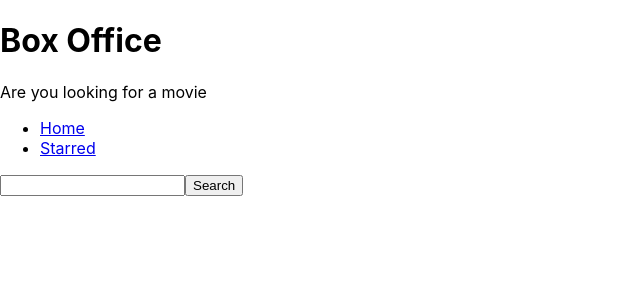
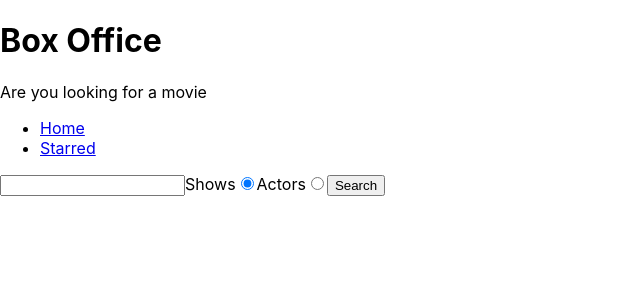
Before and after one commit to singhabhi02/Box-Office-app, a React (Create React App) app: page / in a window 1280 px wide. Shown: the top 300 px of the page, without its empty margins (0-640 px from the left). Built offline with nearby package versions, Linux system fonts and the light colour scheme.

Commit message:
added search for actors

```diff
--- a/src/Pages/Home.jsx
+++ b/src/Pages/Home.jsx
@@ -1,24 +1,35 @@
 import { useState } from 'react';
-import { searchForShows } from './../api/tvmaze';
+import {  searchForShows ,searchForPeople} from './../api/tvmaze';
 
 const Home = () => {
   const [searchStr, setSearchStr] = useState('');
   const [apiData, setApiData] = useState(null);
   const [apiDataError, setApiDataError] = useState(null);
+  const [ searchOption, setSearchOption] = useState('shows');
 
-  console.log(apiDataError);
+  console.log(searchOption);
 
   const onSearchInputChnage = ev => {
     setSearchStr(ev.target.value);
   };
+
+    const onRadioChange = ev => {
+      setSearchOption(ev.target.value);
+    }
 
   const onSearch = async ev => {
     ev.preventDefault();
 
     try {
       setApiDataError(null);
+
+    if(searchOption === 'shows'){
       const result = await searchForShows(searchStr);
       setApiData(result);
+    }else{
+      const result = await searchForPeople(searchStr);
+      setApiData(result);
+    }
     } catch (error) {
       setApiDataError(error);
     }
@@ -28,9 +39,10 @@
       return <div>Error occured: {apiDataError.message}</div>;
     }
     if (apiData) {
-      return apiData.map(data => (
-        <div key={data.show.id}>{data.show.name} </div>
-      ));
+      return apiData[0].show
+      ? apiData.map(data =><div key={data.show.id}>{data.show.name} </div>)
+      :apiData.map(data =>(
+      <div key={data.person.id}>{data.person.name} </div>));
     }
     return null;
   };
@@ -39,6 +51,16 @@
     <div>
       <form onSubmit={onSearch}>
         <input type="text" value={searchStr} onChange={onSearchInputChnage} />
+
+        <label>
+          Shows
+          <input type="radio" name="search-option" value="shows" checked={searchOption === 'shows'} onChange={onRadioChange}/>
+        </label>
+        <label>
+          Actors
+          <input type="radio" name="search-option" value="actors" checked={searchOption === 'actors'} onChange={onRadioChange}/>
+        </label>
+
         <button type="submit">Search</button>
       </form>
       <div>{renderApiData()}</div>
--- a/src/api/tvmaze.js
+++ b/src/api/tvmaze.js
@@ -8,3 +8,5 @@
 };
 
 export const searchForShows = query => apiGet(`/search/shows?q=${query}`);
+
+export const searchForPeople = query => apiGet(`/search/people?q=${query}`);
```
